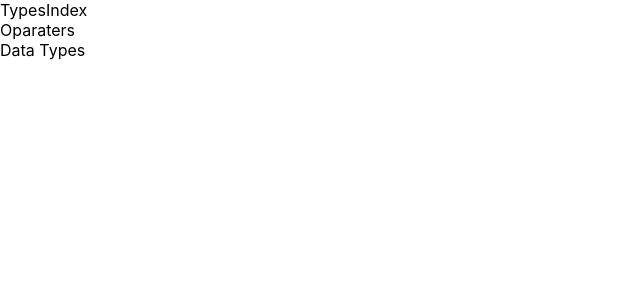
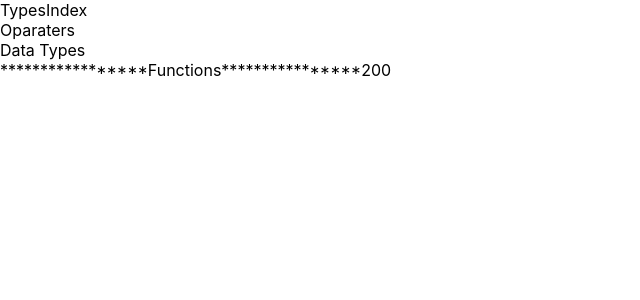
Before and after one commit to RahulAnandh/js_tutorial, a React (Create React App) app: page / in a window 1280 px wide. Shown: the top 300 px of the page, without its empty margins (0-640 px from the left). Built offline with nearby package versions, Linux system fonts and the light colour scheme.

Commit message:
Functions

```diff
--- a/src/App.js
+++ b/src/App.js
@@ -1,6 +1,7 @@
 import TypesIndex from "./components/types";
 import OparatersIndex from "./components/oparaters";
 import DataTypes from "./components/data_types";
+import FunctionIndex from "./components/functions";
 function App() {
 
 
@@ -11,6 +12,8 @@ function App() {
 <OparatersIndex/>
 <br/>
 <DataTypes/>
+<br/>
+<FunctionIndex/>
     </div>
   );
 }
--- /dev/null
+++ b/src/components/functions.js
@@ -0,0 +1,13 @@
+const FunctionIndex = () => {
+    let a = 10;
+    let b = 20;
+    const multiplication = (num1,num2) => {
+        return num1 * num2;
+    }
+    return (
+    <div>
+        *****************Functions****************
+        {multiplication(a,b)}
+    </div>);
+}
+export default FunctionIndex;
```
